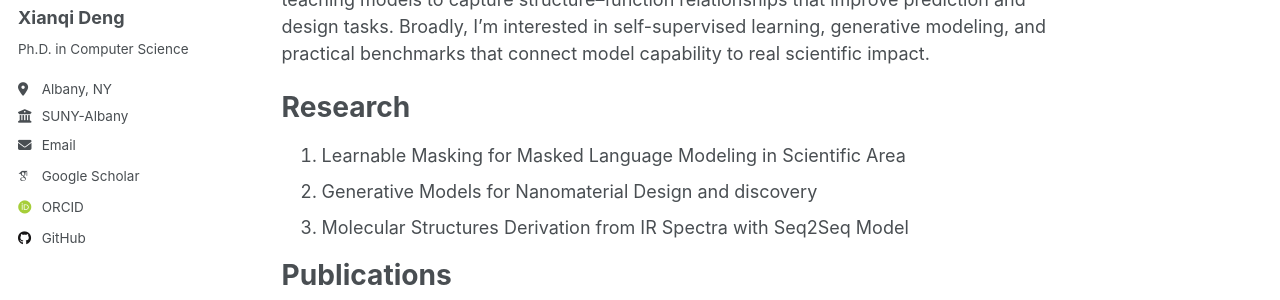
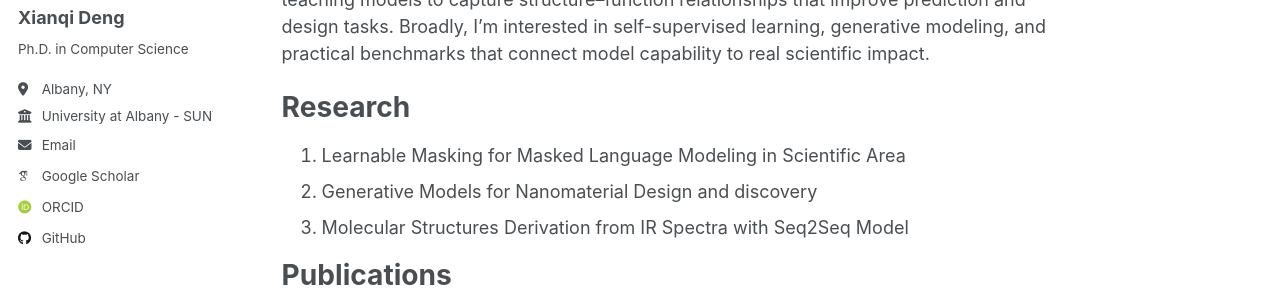
Before and after one commit to DengXianqi/dengxianqi.github.io, a Jekyll site: the page built from _pages/about.md, in a window 1280 px wide. Shown: the part 236-536 px from the top of the page. Built offline with Jekyll 4.4.1, drawn with Linux system fonts in a browser that asks for light colours; some web fonts are replaced; a script that is not in the unit is left out.

Commit message:
Update _config.yml

```diff
--- a/_config.yml
+++ b/_config.yml
@@ -28,7 +28,7 @@ author:
   pronouns         : # example: "she/her"
   bio              : "Ph.D. in Computer Science"
   location         : "Albany, NY"
-  employer         : "SUNY-Albany"
+  employer         : "University at Albany - SUNY"
   uri              : # URL
   email            : "xdeng5@albany.edu"
 
```
